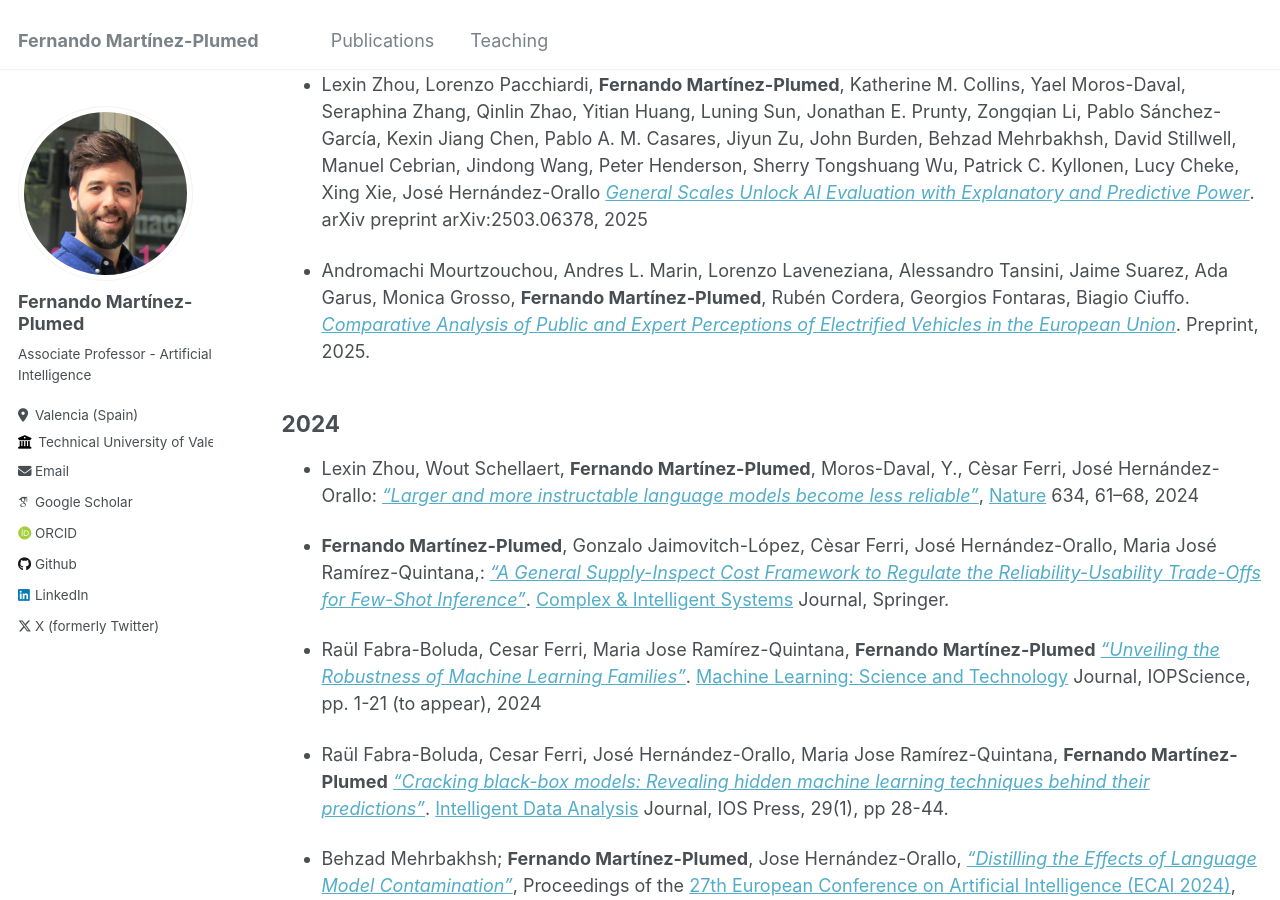
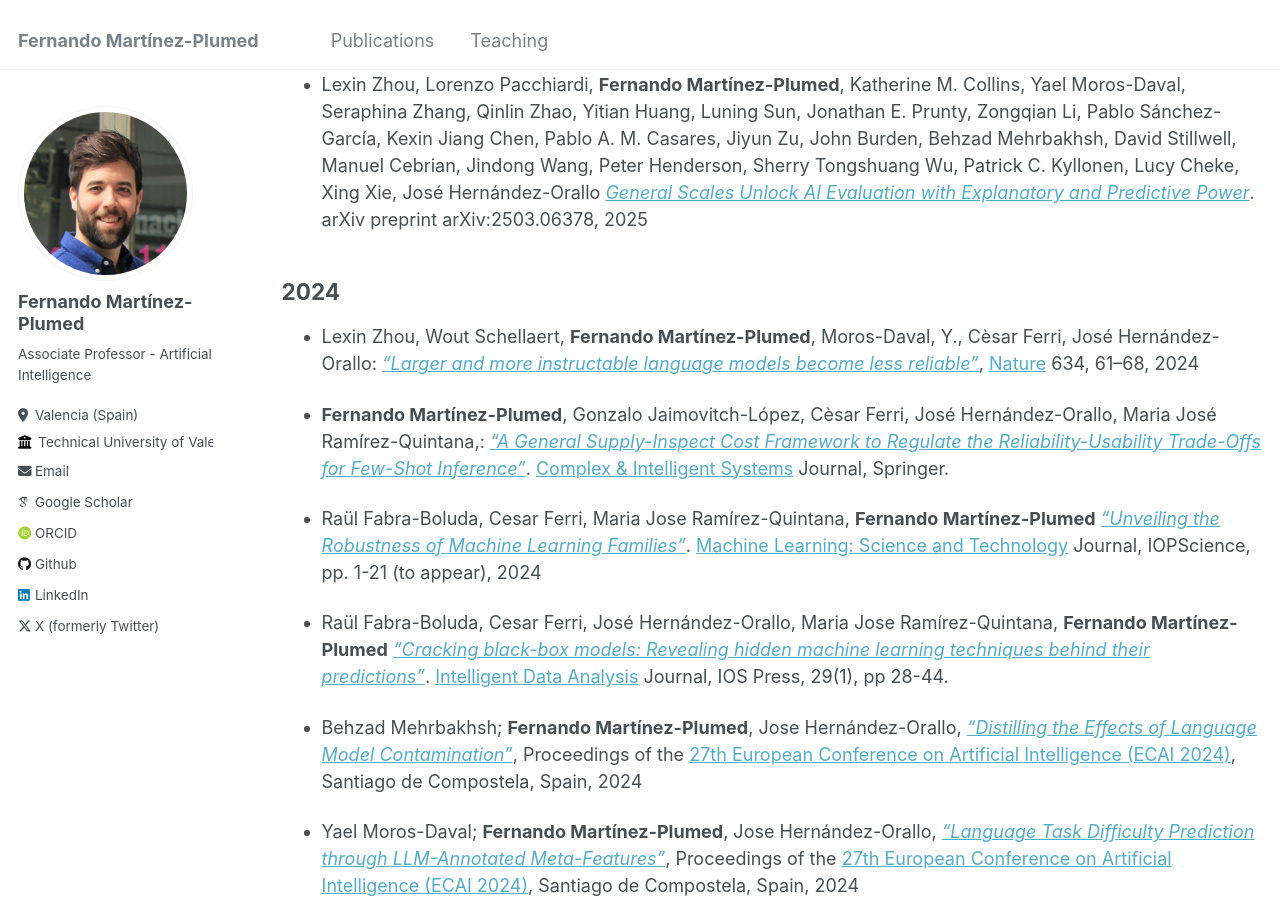
Before and after one commit to nandomp/nandomp.github.io, a Jekyll site: the page built from _pages/publications.md, in a window 1280 px wide and 900 px high, scrolled down 1672 px. Built offline with Jekyll 4.4.1, drawn with Linux system fonts in a browser that asks for light colours; some web fonts are replaced.

Commit message:
Update publications.md

```diff
--- a/_pages/publications.md
+++ b/_pages/publications.md
@@ -34,10 +34,6 @@ author_profile: true
 * Daniel Romero-Alvarado, **Fernando Martínez-Plumed**, José Hernández-Orallo [*What should an AI assessor optimise for?*](https://arxiv.org/abs/2502.00365). arXiv preprint arXiv:2502.00365.
 
 * Lexin Zhou, Lorenzo Pacchiardi, **Fernando Martínez-Plumed**, Katherine M. Collins, Yael Moros-Daval, Seraphina Zhang, Qinlin Zhao, Yitian Huang, Luning Sun, Jonathan E. Prunty, Zongqian Li, Pablo Sánchez-García, Kexin Jiang Chen, Pablo A. M. Casares, Jiyun Zu, John Burden, Behzad Mehrbakhsh, David Stillwell, Manuel Cebrian, Jindong Wang, Peter Henderson, Sherry Tongshuang Wu, Patrick C. Kyllonen, Lucy Cheke, Xing Xie, José Hernández-Orallo [*General Scales Unlock AI Evaluation with Explanatory and Predictive Power*](https://arxiv.org/abs/2503.06378). arXiv preprint arXiv:2503.06378, 2025
-
-* Andromachi Mourtzouchou, Andres L. Marin, Lorenzo Laveneziana, Alessandro Tansini, Jaime Suarez, Ada Garus, Monica Grosso, **Fernando Martínez-Plumed**, Rubén Cordera, Georgios Fontaras, Biagio Ciuffo. [*Comparative Analysis of Public and Expert Perceptions of Electrified Vehicles in the European Union*](https://doi.org/10.21203/rs.3.rs-5496987/v1). Preprint, 2025.
-
-
 
 
 2024
```
